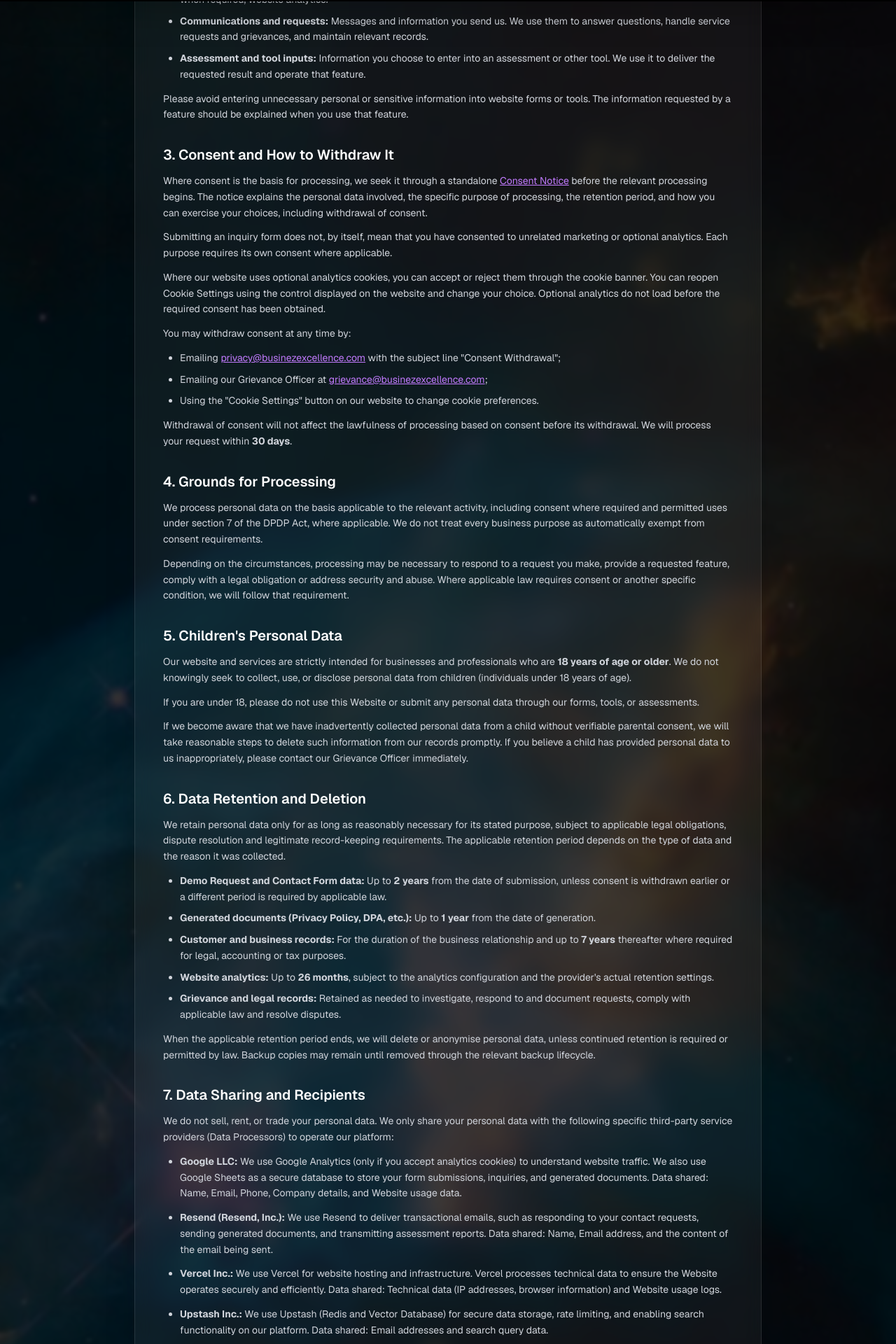
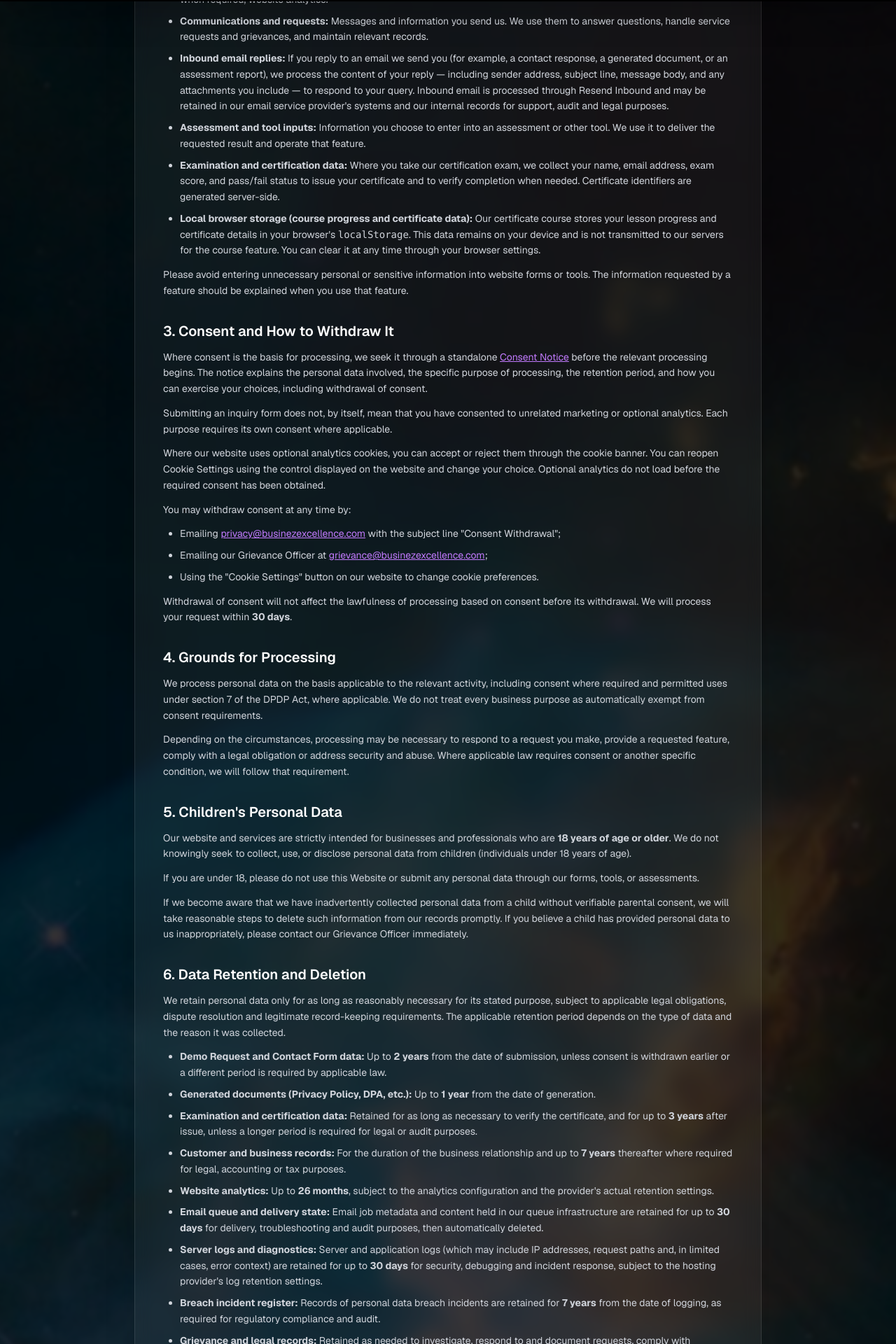
Before and after one commit to yashkulshrestha1102/data-protection-galaxy, a Next.js app: page /privacy-policy in a window 1280 px wide. Shown: the part 798-2718 px from the top of the page at 70% size. Built offline with nearby package versions, Linux system fonts and the light colour scheme; no server answers.

Commit message:
privacy policy 7 point fix

```diff
--- a/app/privacy-policy/page.tsx
+++ b/app/privacy-policy/page.tsx
@@ -52,9 +52,34 @@ const sections = [
             service requests and grievances, and maintain relevant records.
           </li>
           <li>
+            <strong>Inbound email replies:</strong> If you reply to an email we
+            send you (for example, a contact response, a generated document, or
+            an assessment report), we process the content of your reply —
+            including sender address, subject line, message body, and any
+            attachments you include — to respond to your query. Inbound email
+            is processed through Resend Inbound and may be retained in our
+            email service provider's systems and our internal records for
+            support, audit and legal purposes.
+          </li>
+          <li>
             <strong>Assessment and tool inputs:</strong> Information you
             choose to enter into an assessment or other tool. We use it to
             deliver the requested result and operate that feature.
+          </li>
+          <li>
+            <strong>Examination and certification data:</strong> Where you
+            take our certification exam, we collect your name, email address,
+            exam score, and pass/fail status to issue your certificate and to
+            verify completion when needed. Certificate identifiers are
+            generated server-side.
+          </li>
+          <li>
+            <strong>Local browser storage (course progress and certificate
+            data):</strong> Our certificate course stores your lesson progress
+            and certificate details in your browser's <code>localStorage</code>.
+            This data remains on your device and is not transmitted to our
+            servers for the course feature. You can clear it at any time through
+            your browser settings.
           </li>
         </ul>
         <p className="mt-3">
@@ -146,7 +171,7 @@ const sections = [
       </>
     ),
   },
-    {
+  {
     title: "5. Children's Personal Data",
     content: (
       <>
@@ -193,6 +218,12 @@ const sections = [
             Up to <strong>1 year</strong> from the date of generation.
           </li>
           <li>
+            <strong>Examination and certification data:</strong> Retained for
+            as long as necessary to verify the certificate, and for up to{" "}
+            <strong>3 years</strong> after issue, unless a longer period is
+            required for legal or audit purposes.
+          </li>
+          <li>
             <strong>Customer and business records:</strong> For the duration
             of the business relationship and up to <strong>7 years</strong>{" "}
             thereafter where required for legal, accounting or tax purposes.
@@ -201,6 +232,25 @@ const sections = [
             <strong>Website analytics:</strong> Up to <strong>26 months</strong>
             , subject to the analytics configuration and the provider's actual
             retention settings.
+          </li>
+          <li>
+            <strong>Email queue and delivery state:</strong> Email job
+            metadata and content held in our queue infrastructure are retained
+            for up to <strong>30 days</strong> for delivery, troubleshooting
+            and audit purposes, then automatically deleted.
+          </li>
+          <li>
+            <strong>Server logs and diagnostics:</strong> Server and
+            application logs (which may include IP addresses, request paths and,
+            in limited cases, error context) are retained for up to{" "}
+            <strong>30 days</strong> for security, debugging and incident
+            response, subject to the hosting provider's log retention settings.
+          </li>
+          <li>
+            <strong>Breach incident register:</strong> Records of personal
+            data breach incidents are retained for{" "}
+            <strong>7 years</strong> from the date of logging, as required for
+            regulatory compliance and audit.
           </li>
           <li>
             <strong>Grievance and legal records:</strong> Retained as needed
@@ -217,47 +267,74 @@ const sections = [
       </>
     ),
   },
-      {
+  {
     title: "7. Data Sharing and Recipients",
     content: (
       <>
         <p>
-          We do not sell, rent, or trade your personal data. We only share your
-          personal data with the following specific third-party service providers
-          (Data Processors) to operate our platform:
+          We do not sell, rent, or trade your personal data. We share your
+          personal data only with the following specific third-party service
+          providers (Data Processors) to operate our platform. Each processor
+          is bound by its respective Data Processing Agreement (DPA) and
+          processes personal data only on our documented instructions.
         </p>
         <ul className="list-disc pl-6 space-y-3 mt-3">
           <li>
-            <strong>Google LLC:</strong> We use Google Analytics (only if you
-            accept analytics cookies) to understand website traffic. We also use
-            Google Sheets as a secure database to store your form submissions,
-            inquiries, and generated documents. Data shared: Name, Email, Phone,
-            Company details, and Website usage data.
+            <strong>
+              Google LLC (Google Analytics, Google Sheets, Google Apps Script,
+              and Google Gemini API):
+            </strong>{" "}
+            We use Google Analytics — only if you accept analytics cookies — to
+            understand website traffic. We use Google Sheets, populated via
+            Google Apps Script webhooks, as a database to store your form
+            submissions, inquiries and generated documents. Where you use
+            AI-powered search or retrieval features, your search query and
+            relevant knowledge-base context may be sent to the Google Gemini
+            API to generate a response; no user-account data is sent for this
+            purpose. Data shared: Name, Email address, Phone number, Company
+            details, Website usage data, search query data, and relevant
+            knowledge-base snippets. Processing may occur outside India.
           </li>
           <li>
-            <strong>Resend (Resend, Inc.):</strong> We use Resend to deliver
-            transactional emails, such as responding to your contact requests,
-            sending generated documents, and transmitting assessment reports.
-            Data shared: Name, Email address, and the content of the email being
-            sent.
+            <strong>Resend, Inc. (Resend outbound email and Resend Inbound):</strong>{" "}
+            We use Resend to deliver transactional emails — such as responses
+            to your contact requests, generated documents and assessment
+            reports — and to receive inbound replies to those emails. Inbound
+            email content, including sender address, subject line, message body
+            and any attachments you send, is processed through Resend Inbound
+            so we can respond to your query. Data shared: Name, Email address,
+            email subject, email body, attachments you send us, and delivery
+            metadata. Processing may occur outside India.
           </li>
           <li>
-            <strong>Vercel Inc.:</strong> We use Vercel for website hosting and
-            infrastructure. Vercel processes technical data to ensure the Website
+            <strong>
+              Vercel Inc. (Vercel hosting, Vercel Analytics and Vercel Speed
+              Insights):
+            </strong>{" "}
+            We use Vercel for website hosting and infrastructure, and Vercel
+            Analytics and Speed Insights for aggregate website performance
+            monitoring. Vercel processes technical data to ensure the Website
             operates securely and efficiently. Data shared: Technical data (IP
-            addresses, browser information) and Website usage logs.
+            addresses, browser and device information), Website usage logs, and
+            aggregate performance metrics. Processing may occur outside India.
           </li>
           <li>
-            <strong>Upstash Inc.:</strong> We use Upstash (Redis and Vector
-            Database) for secure data storage, rate limiting, and enabling search
-            functionality on our platform. Data shared: Email addresses and
-            search query data.
+            <strong>
+              Upstash Inc. (Upstash Redis, Upstash Vector and Upstash QStash):
+            </strong>{" "}
+            We use Upstash Redis for rate limiting, email queue state and
+            breach incident register storage; Upstash Vector for search
+            functionality; and Upstash QStash for asynchronous email job
+            scheduling. Data shared: Email addresses, search query data, email
+            job metadata, and breach incident metadata. Processing may occur
+            outside India.
           </li>
         </ul>
         <p className="mt-4">
-          These specific providers act as <strong>Data Processors</strong> and are
-          bound by their respective Data Processing Agreements (DPAs) to ensure
-          your data is handled securely and only for the purposes we specify.
+          These providers act as <strong>Data Processors</strong> and are
+          bound by their respective Data Processing Agreements (DPAs) to
+          ensure your data is handled securely and only for the purposes we
+          specify. A current list of sub-processors is available on request.
           They may process data in locations outside India, subject to
           appropriate safeguards.
         </p>
@@ -265,6 +342,11 @@ const sections = [
           We may also disclose data to professional advisers or authorities
           where necessary for legal compliance, the establishment or defence of
           legal claims, or a lawful request from a competent authority.
+        </p>
+        <p className="mt-3">
+          Where a Data Processor engages a sub-processor that handles personal
+          data, we require the processor to impose equivalent data protection
+          obligations on that sub-processor through contract.
         </p>
       </>
     ),
@@ -461,14 +543,25 @@ const sections = [
         <ul className="list-disc pl-6 space-y-2 mt-3">
           <li>
             <strong>Essential Cookies:</strong> Required for basic website
-            functionality, such as remembering your cookie preferences and
-            maintaining security. These cannot be disabled.
+            functionality and security. These cannot be disabled. Our
+            essential cookies include:
+            <ul className="list-disc pl-6 mt-2 space-y-1">
+              <li>
+                <code>cookie-consent</code> — records your cookie consent
+                choice (accepted or rejected).
+              </li>
+              <li>
+                <code>consent-log</code> — stores a timestamped audit trail of
+                your consent decision, including whether analytics was enabled.
+              </li>
+            </ul>
           </li>
           <li>
             <strong>Analytics Cookies:</strong> Google Analytics cookies (e.g.,{" "}
-            <code>_ga</code>, <code>_gid</code>) that help us understand how
-            visitors use the website. These are only enabled if you click
-            "Accept All" in the cookie banner.
+            <code>_ga</code>, <code>_gid</code>, <code>_gat</code>,{" "}
+            <code>_gac_*</code>) that help us understand how visitors use the
+            website. These are only enabled if you click "Accept All" in the
+            cookie banner.
           </li>
         </ul>
         <p className="mt-3">
@@ -476,6 +569,13 @@ const sections = [
           Settings control on our website (bottom-left corner). When you choose
           "Reject Non-Essential", we remove any existing Google Analytics
           cookies from your browser.
+        </p>
+        <p className="mt-3">
+          <strong>Local browser storage:</strong> Separately from cookies, our
+          certificate course uses your browser's <code>localStorage</code> to
+          remember lesson progress and certificate details. This data stays on
+          your device and is not transmitted to our servers for the course
+          feature. You can clear it at any time through your browser settings.
         </p>
         <p className="mt-3">
           Blocking or deleting cookies through your browser settings may affect
```
Also changed, not shown: app/api/inbound/route.ts (+6 -2 lines), app/lib/email-queue.ts (+13 -6 lines).
